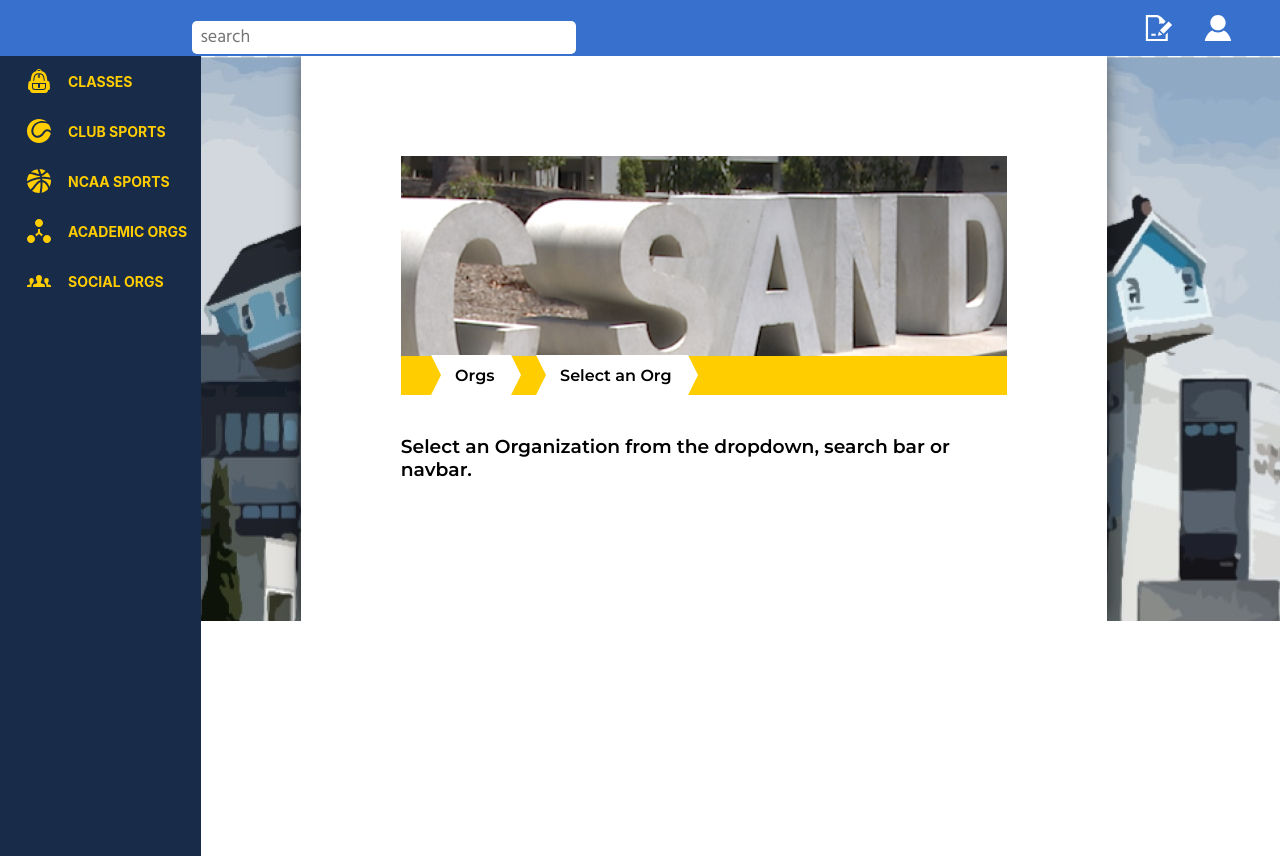
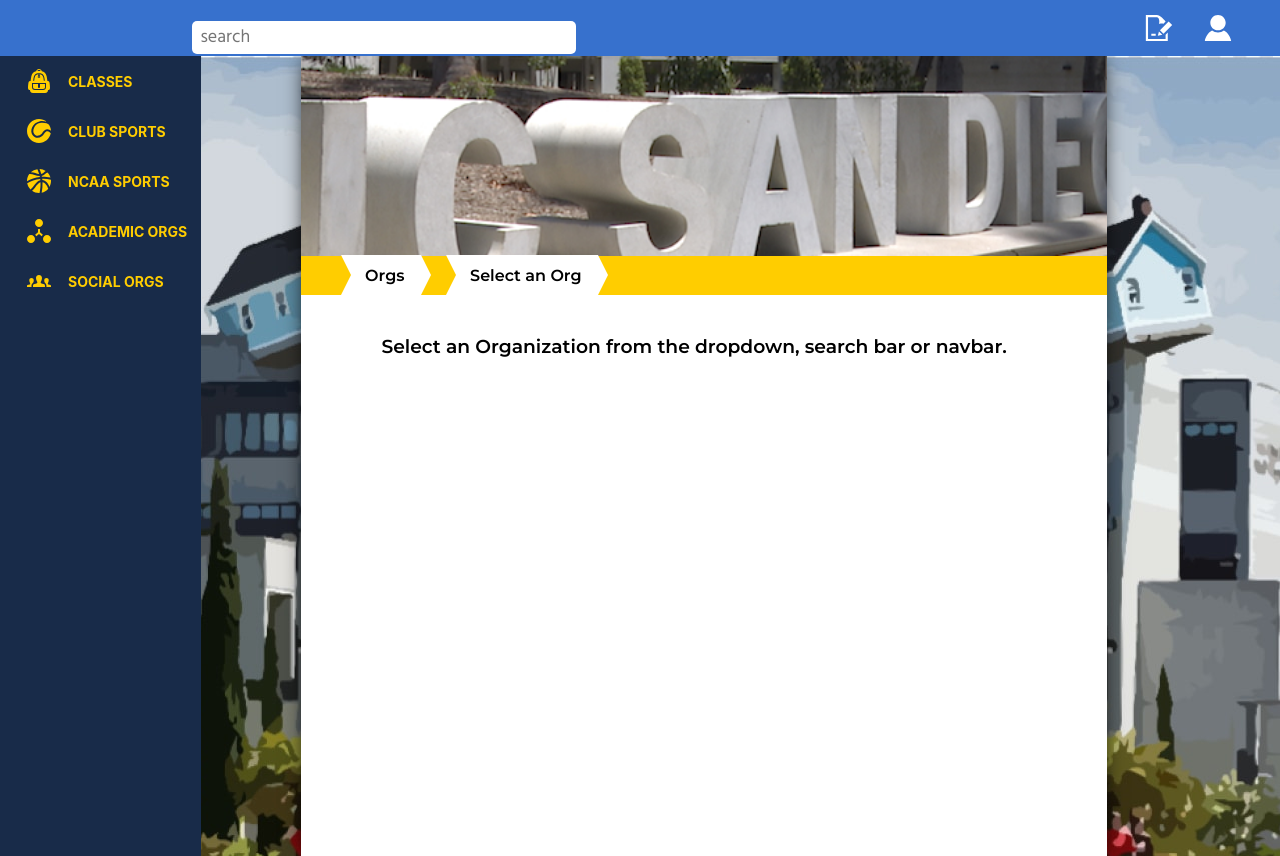
Before and after one commit to acmucsd-projects/wi21-lion, a React (Create React App) app in the folder client/: page /orgs in a window 1280 px wide. Built offline with nearby package versions, Linux system fonts and the light colour scheme.

Commit message:
Removed article padding and fixed page height being cut off

```diff
--- a/client/src/App.css
+++ b/client/src/App.css
@@ -28,6 +28,6 @@
   width: 70%;
   margin: 0 !important;
   background-color: #FFF;
-  padding: 100px;
   box-shadow: 0 0 20px -5px #000;
+  height: 100vh; /* Temp fix for now */
 }
--- a/client/src/article/Article.css
+++ b/client/src/article/Article.css
@@ -1,5 +1,5 @@
 :root {
-    --article-margin: 0%;
+    --article-margin: 5%;
 }
 
 #article {
@@ -8,10 +8,10 @@
 
 .article-banner {
     object-fit: cover;
-    /* width: calc(100% - var(--article-margin)*2); */
+    width: 100%;
     max-width: 100%;
     height: 200px;
-    /* filter: blur(2px); */
+    filter: blur(0.5px);
     /* margin: 0 var(--article-margin) 0 var(--article-margin); */
 }
 
```
